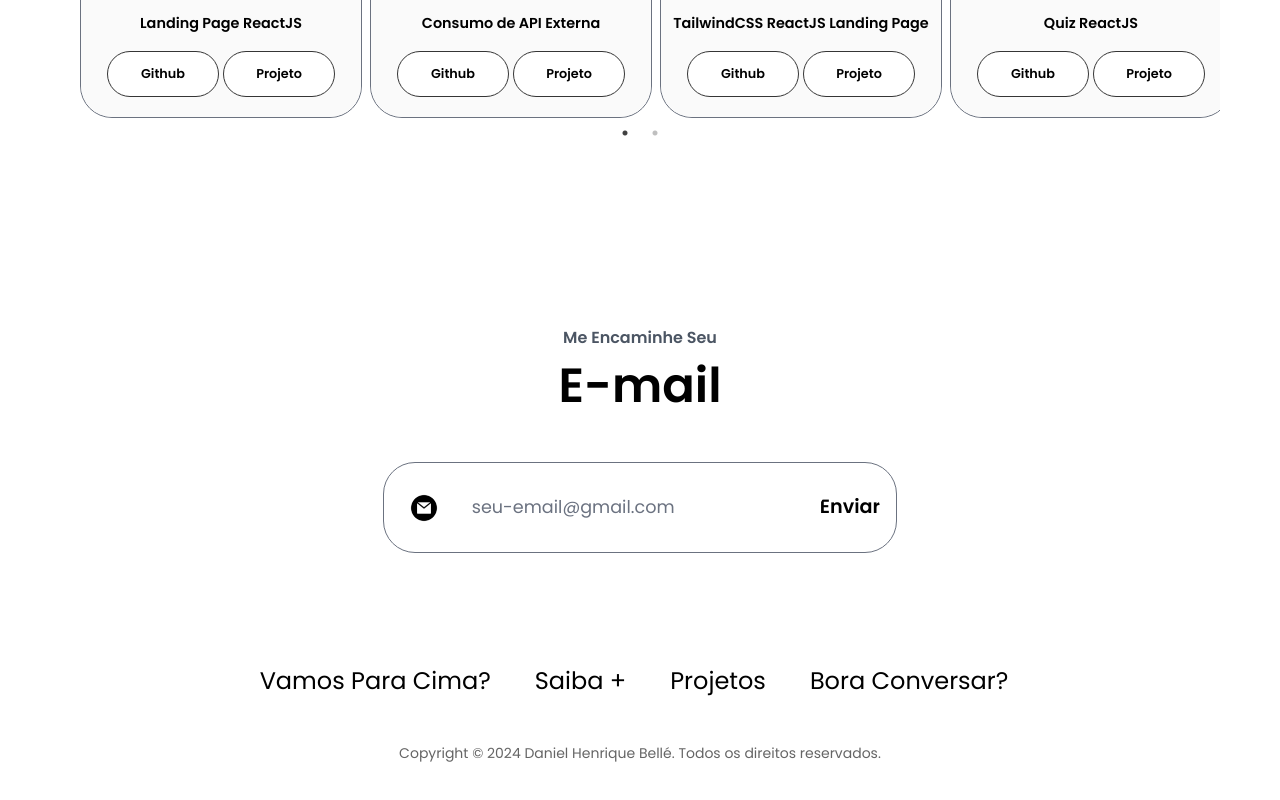
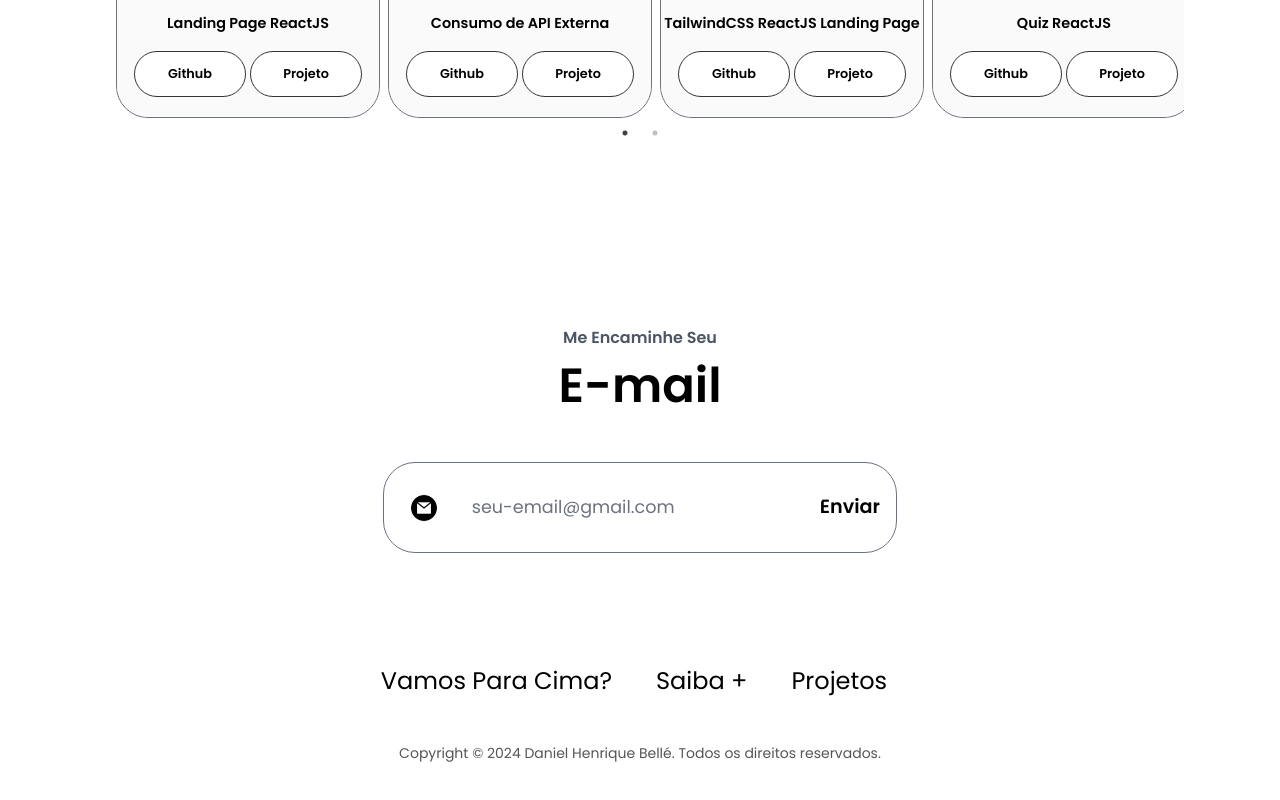
Before and after one commit to danielbelle/portfolio-reactjs-tailwindcss, a React (Create React App) app: page / in a window 1280 px wide. Shown: the part 1948-2748 px from the top of the page. Built offline with nearby package versions, Linux system fonts and the light colour scheme.

Commit message:
v4.6 - css added

```diff
--- a/src/App.jsx
+++ b/src/App.jsx
@@ -1,4 +1,4 @@
-//import './App.css';
+import './App.css';
 import About from './Components/About';
 import Nav from './Components/Nav';
 import Profile from './Components/Profile'
--- a/src/Components/Footer.jsx
+++ b/src/Components/Footer.jsx
@@ -37,11 +37,6 @@ function Footer() {
             Projetos
           </Link>
         </li>
-        <li className="sm:p-4 p-2 sm:mr-3 hover:underline hover:text-[#b5b5b5] hover:underline-offset-[1rem] cursor-pointer">
-          <Link to="contact" spy={true} smooth={true} offset={0} duration={300}>
-            Bora Conversar?
-          </Link>
-        </li>
       </ul>
       <div className="flex items-center text-center justify-center text-[#656565] mt-2 mx-4 text-[8px] sm:text-[14px] text-xs">
         <p>
```
